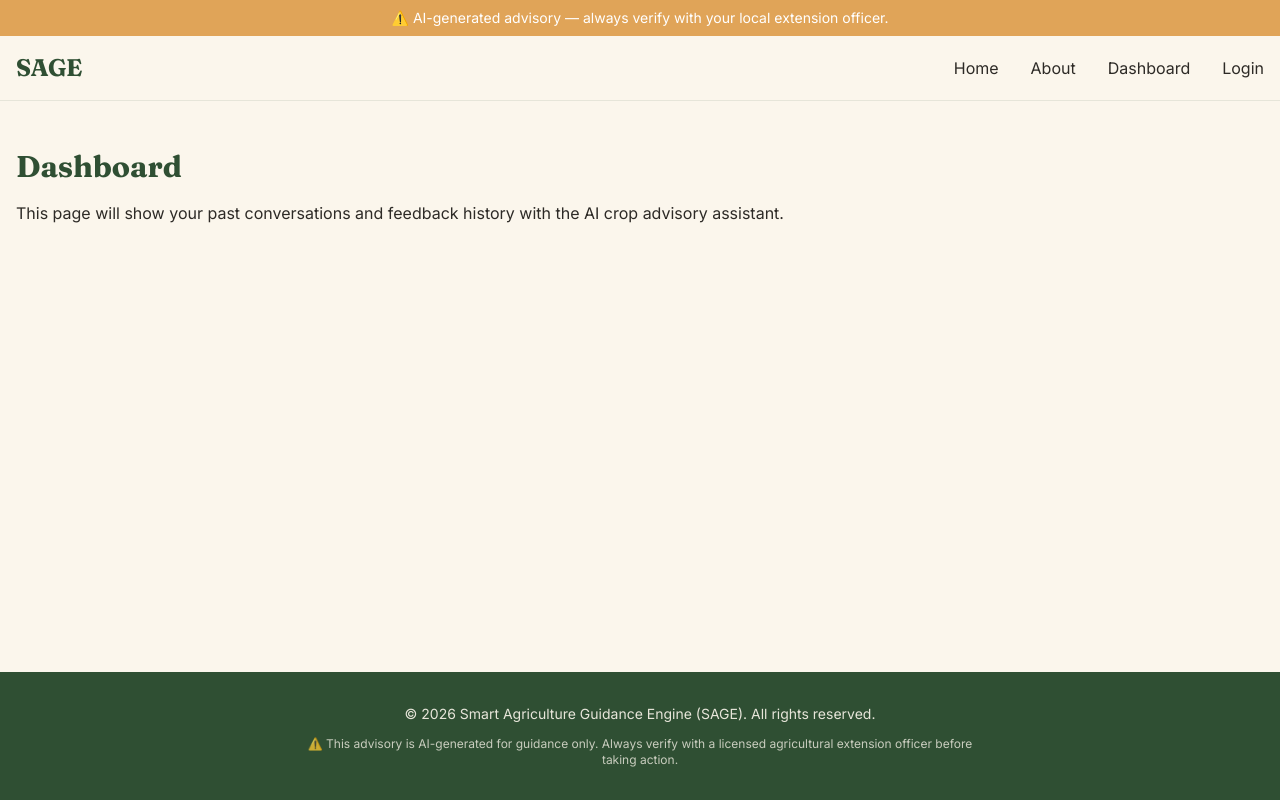
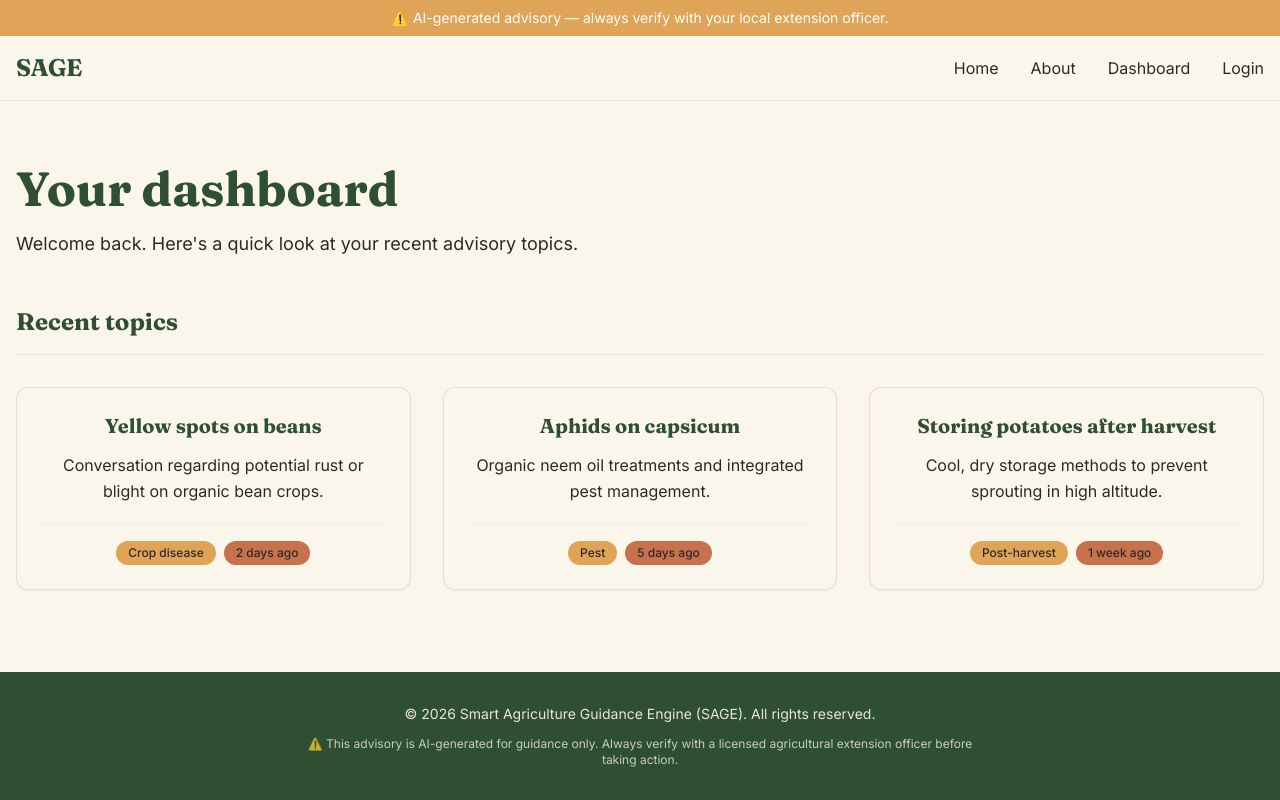
Before and after one commit to oomm00/Smart-Agriculture-Guidance-Engine-SAGE-, a React (Vite) app in the folder frontend/: page /dashboard in a window 1280 px wide. Built offline with nearby package versions, Linux system fonts and the light colour scheme.

Commit message:
feat: build Dashboard page with recent topics layout

```diff
--- a/frontend/src/components/Card.jsx
+++ b/frontend/src/components/Card.jsx
@@ -1,6 +1,6 @@
 export default function Card({ title, description, tags = [], imageUrl }) {
   return (
-    <div className="bg-cream rounded-xl border border-terracotta/20 shadow-sm hover:shadow-md transition-shadow flex flex-col text-center overflow-hidden">
+    <div className="bg-cream rounded-xl border border-terracotta/20 shadow-sm hover:shadow-md transition-shadow flex flex-col text-center overflow-hidden h-full">
       {imageUrl && (
         <img
           src={imageUrl}
--- a/frontend/src/pages/Dashboard.jsx
+++ b/frontend/src/pages/Dashboard.jsx
@@ -1,18 +1,50 @@
 import DisclaimerBanner from "../components/DisclaimerBanner"
 import Navbar from "../components/Navbar"
 import Footer from "../components/Footer"
+import Card from "../components/Card"
 
 export default function Dashboard() {
   return (
     <div className="flex flex-col min-h-screen bg-cream overflow-x-hidden">
       <DisclaimerBanner />
       <Navbar />
-      <main className="flex-grow max-w-7xl mx-auto px-4 py-12 w-full">
-        <h1 className="text-3xl font-fraunces font-bold text-forest mb-4">Dashboard</h1>
-        <p className="text-ink font-inter">
-          This page will show your past conversations and feedback history with the AI crop advisory assistant.
-        </p>
+
+      <main className="flex-grow max-w-7xl mx-auto px-4 py-16 w-full">
+        <div className="mb-12">
+          <h1 className="text-4xl md:text-5xl font-fraunces font-bold text-forest mb-4">Your dashboard</h1>
+          <p className="text-lg text-ink font-inter leading-relaxed">
+            Welcome back. Here's a quick look at your recent advisory topics.
+          </p>
+        </div>
+
+        <div>
+          <h2 className="text-2xl font-fraunces font-bold text-forest mb-8 border-b border-forest/10 pb-4">Recent topics</h2>
+          <div className="grid grid-cols-1 md:grid-cols-3 gap-8">
+            <a href="#" className="cursor-pointer block transition-transform duration-200 hover:-translate-y-1 h-full">
+              <Card
+                title="Yellow spots on beans"
+                description="Conversation regarding potential rust or blight on organic bean crops."
+                tags={["Crop disease", "2 days ago"]}
+              />
+            </a>
+            <a href="#" className="cursor-pointer block transition-transform duration-200 hover:-translate-y-1 h-full">
+              <Card
+                title="Aphids on capsicum"
+                description="Organic neem oil treatments and integrated pest management."
+                tags={["Pest", "5 days ago"]}
+              />
+            </a>
+            <a href="#" className="cursor-pointer block transition-transform duration-200 hover:-translate-y-1 h-full">
+              <Card
+                title="Storing potatoes after harvest"
+                description="Cool, dry storage methods to prevent sprouting in high altitude."
+                tags={["Post-harvest", "1 week ago"]}
+              />
+            </a>
+          </div>
+        </div>
       </main>
+
       <Footer />
     </div>
   )
```
